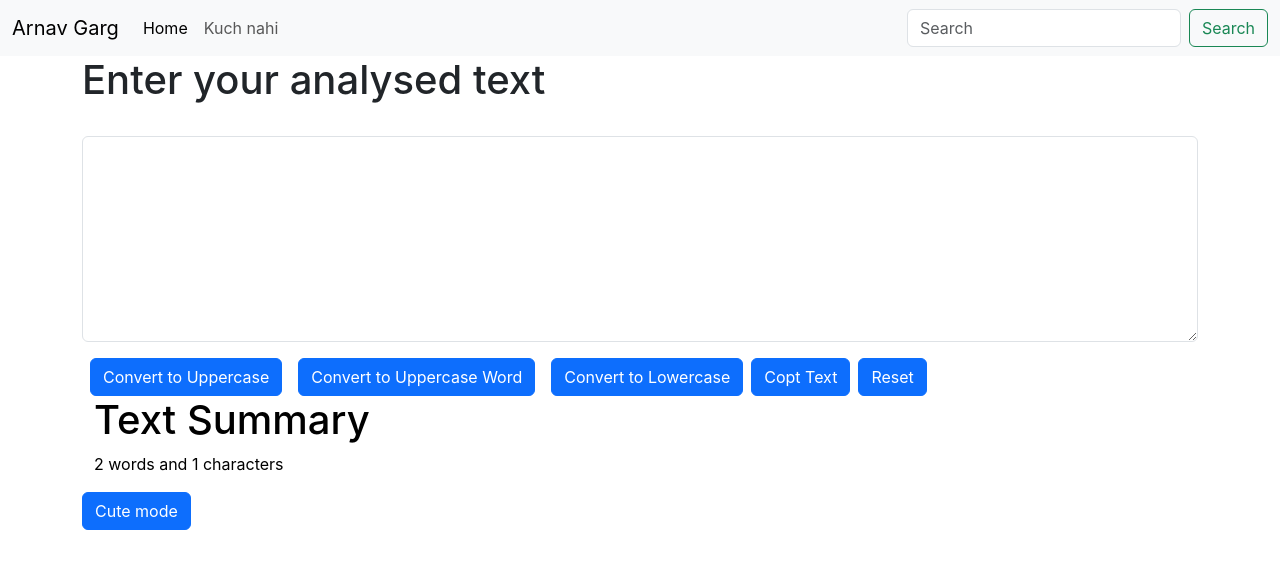
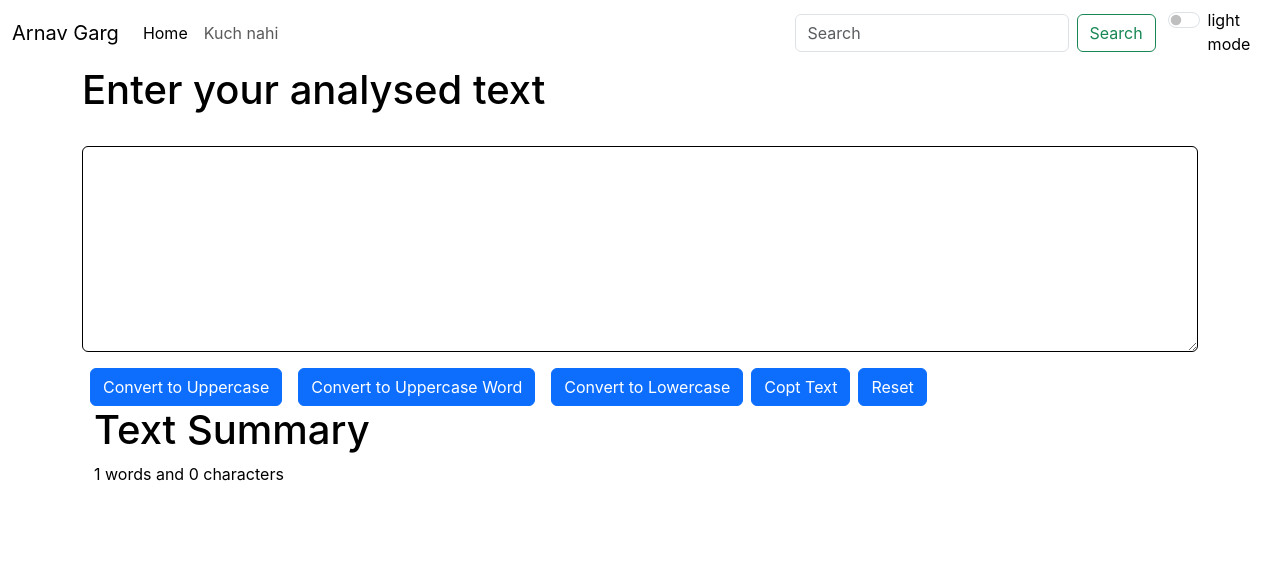
Before and after one commit to Arnavgarg68/first-react-app-Textutils-, a React (Create React App) app: page / in a window 1280 px wide. Shown: the top 568 px of the page. Built offline with nearby package versions, Linux system fonts and the light colour scheme.

Commit message:
dark mode 80%

```diff
--- a/src/App.js
+++ b/src/App.js
@@ -1,14 +1,29 @@
 // import logo from './logo.svg';
 import './App.css';
+import React, {useState} from 'react'
+
 import Navbar from './components/Navbar';
 import TextForm from './components/TextForm';
 // let name="Arnav Garg";
 function App() {
+  const [mode,setMode]=useState('light')
+  const togglemode=()=>{
+    if(mode==='light'){
+      setMode('dark');
+
+    }
+    else{
+      setMode('light');
+    }
+  }
   return (
+
     <>
-      <Navbar title="Arnav Garg" />
+    <div className="shareer"style={{backgroundColor:mode==="dark"?"#00542e":"white"}}>
+      <Navbar title="Arnav Garg" mode={mode} togglemode={togglemode}/>
       <div className="container">
-        <TextForm heading="Enter your analysed text"/>
+        <TextForm heading="Enter your analysed text" mode={mode}/>
+      </div>
       </div>
     </>
   );
--- a/src/components/Navbar.js
+++ b/src/components/Navbar.js
@@ -1,11 +1,14 @@
-import React from 'react'
+import React, { useState } from 'react'
 import PropTypes from 'prop-types'
 
 export default function Navbar(props) {
+  const [navStyle, setNavStyle] = useState({
+    color: 'black'
+  })
   return (
-    <nav className="navbar navbar-expand-lg bg-body-tertiary">
-      <div className="container-fluid">
-        <a className="navbar-brand" href="/">{props.title}</a>
+    <nav className="navbar navbar-expand-lg  "style={{backgroundColor:props.mode==='dark'?'#4d246b':'white',color:props.mode==='dark'?'white':'black'}}>
+      <div className="container-fluid"style={{backgroundColor:props.mode==='dark'?'#4d246b':'white',color:props.mode==='dark'?'white':'black'}}>
+        <a className="navbar-brand" href="/" style={navStyle}>{props.title}</a>
         <button className="navbar-toggler" type="button" data-bs-toggle="collapse" data-bs-target="#navbarSupportedContent" aria-controls="navbarSupportedContent" aria-expanded="false" aria-label="Toggle navigation">
           <span className="navbar-toggler-icon"></span>
         </button>
@@ -24,6 +27,10 @@
           </form>
         </div>
       </div>
+      <div className="form-check form-switch">
+        <input className="form-check-input" type="checkbox" role="switch" id="flexSwitchCheckDefault" onClick={props.togglemode} />
+        <label className="form-check-label" Htmlfor="flexSwitchCheckDefault" >{props.mode} mode</label>
+      </div>
     </nav>
   )
 }
--- a/src/components/TextForm.js
+++ b/src/components/TextForm.js
@@ -2,8 +2,9 @@
 import PropTypes from 'prop-types'
 
 export default function TextForm(props) {
-    const [text, setText] = useState(' ')
-    const [BtnText, setBtnText] = useState('Cute mode')
+    const [text, setText] = useState('')
+    // const [rang,setRang] = useState({color:"black"})
+    // const [BtnText, setBtnText] = useState('Cute mode')
     const UppercaseClick = () => {
         console.log("uppercase was clicked" + text)
         let newText = text.toUpperCase();
@@ -30,32 +31,32 @@
         newtext = arr.join(" ");
         setText(newtext)
     }
-    const [mystyle, setmystyle] = useState({
-        color: 'black',
-        backgroundColor: 'white'
-    })
-    const togglemode = () => {
-        if (mystyle.color === 'black') {
-            // mystyle.color='red';
-            setmystyle({
-                color: 'red',
-                backgroundColor: 'pink'
-            })
-            setBtnText('Hard mode')
-        }
-        else {
-            setmystyle({
-                color: 'black',
-                backgroundColor: 'white'
-            })
-            setBtnText('Cute mode')
+    // const [mystyle, setmystyle] = useState({
+    //     color: 'black',
+    //     backgroundColor: 'white'
+    // })
+    // const togglemode = () => {
+    //     if (mystyle.color === 'black') {
+    //         // mystyle.color='red';
+    //         setmystyle({
+    //             color: 'red',
+    //             backgroundColor: 'pink'
+    //         })
+    //         setBtnText('Hard mode')
+    //     }
+    //     else {
+    //         setmystyle({
+    //             color: 'black',
+    //             backgroundColor: 'white'
+    //         })
+    //         setBtnText('Cute mode')
 
-        }
-    }
+    //     }
+    // }
     const copyText=()=>{
-        {
+
             // Get the text field
-            var copyText = document.getElementById("myInput");
+            let copyText = document.getElementById("myInput");
 
             // Select the text field
             copyText.select();
@@ -66,18 +67,18 @@
 
             // Alert the copied text
             alert("Copied the text: " + copyText.value);
-          }
+
     }
 
 return (
     <>
         <div>
-            <div className='mb-1'>
+            <div className='mb-1'style={{color:props.mode==="dark"?"white":"black"}}>
                 <h1>{props.heading}</h1>
             </div>
             <div className="mb-3">
-                <label htmlFor="mybox" className="form-label"></label>
-                <textarea className="form-control" id="myInput" rows="8" value={text} onChange={HandleChange} ></textarea>
+                <label htmlFor="mybox" className="form-label"style={{backgroundColor:props.mode==="dark"?"#4a4848":"white",color:props.mode==="dark"?"white":"black"}}></label>
+                <textarea className="form-control" id="myInput" rows="8" value={text} onChange={HandleChange} style={{backgroundColor:props.mode==="dark"?"#4a4848":"white",color:props.mode==="dark"?"white":"black",borderColor:props.mode==="dark"?"grey":"black"}}></textarea>
             </div>
             <button className='btn btn-primary mx-2' onClick={UppercaseClick}>Convert to Uppercase</button>
             <button className='btn btn-primary mx-2' onClick={UppercaseWordClick}>Convert to Uppercase Word</button>
@@ -85,11 +86,11 @@
             <button className="btn btn-primary" onClick={copyText}>Copt Text</button>
             <button className='btn btn-primary mx-2' onClick={ClearClick}>Reset</button>
         </div>
-        <div className="container" style={mystyle}>
+        <div className="container" style={{color:props.mode==="dark"?"white":"black"}}>
             <h1>Text Summary</h1>
             <p>{text.split(" ").length} words and {text.length} characters</p>
         </div>
-        <button className='btn btn-primary' onClick={togglemode}>{BtnText}</button>
+        {/* <button className='btn btn-primary' onClick={togglemode}>{BtnText}</button> */}
     </>
 )
 }
```
